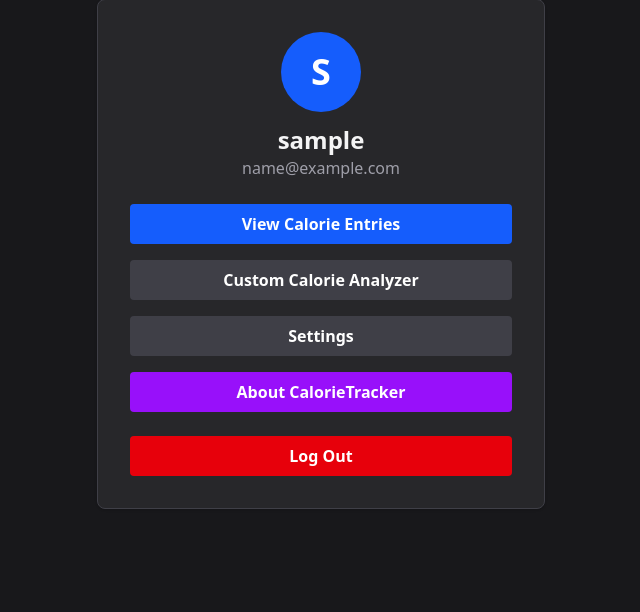
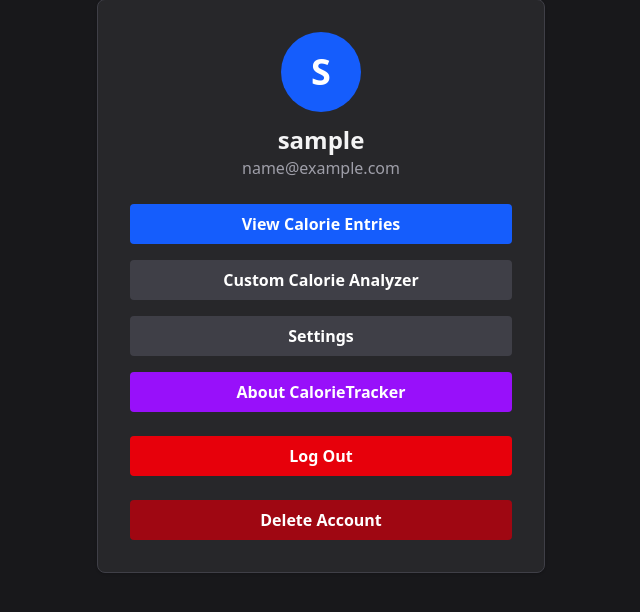
Before and after one commit to spkal01/CalorieTracker, a Flask app: page /profile in a window 1280 px wide. Shown: the part 106-718 px from the top of the page, without its empty margins (319-959 px from the left). Run offline with Flask 3, Linux system fonts and the light colour scheme; the visitor is signed in with stand-in values (Sample User, id 1).

Commit message:
Add a way for users to delete their accounts

```diff
--- a/calorie_tracker/models.py
+++ b/calorie_tracker/models.py
@@ -30,7 +30,7 @@ class User(db.Model, UserMixin):
     weight = db.Column(db.Float, nullable=True)
     height = db.Column(db.Float, nullable=True)
     daily_calorie_goal = db.Column(db.Integer, nullable=True)
-    saved_calories = db.relationship('SavedCalories', backref='user', lazy=True)
+    saved_calories = db.relationship('SavedCalories', backref='user', lazy=True, cascade="all, delete-orphan")
     email = db.Column(db.String(150), unique=True, nullable=False)
     is_admin = db.Column(db.Boolean, default=False)
 
--- a/calorie_tracker/routes.py
+++ b/calorie_tracker/routes.py
@@ -144,6 +144,15 @@ def logout():
     logout_user()
     flash('You have been logged out.', 'success')
     return redirect(url_for('login'))
+
+@app.route('/delete_account', methods=['POST'])
+@login_required
+def delete_account():
+    db.session.delete(current_user)
+    db.session.commit()
+    logout_user()
+    flash('Your account and all associated data have been permanently deleted.', 'success')
+    return redirect(url_for('landing'))
 
 def password_strength_score(password):
     import re
--- a/calorie_tracker/static/css/output.css
+++ b/calorie_tracker/static/css/output.css
@@ -973,6 +973,9 @@
   .bg-red-600 {
     background-color: var(--color-red-600);
   }
+  .bg-red-800 {
+    background-color: var(--color-red-800);
+  }
   .bg-red-800\/50 {
     background-color: color-mix(in srgb, oklch(44.4% 0.177 26.899) 50%, transparent);
     @supports (color: color-mix(in lab, red, red)) {
@@ -1839,6 +1842,13 @@
     &:hover {
       @media (hover: hover) {
         background-color: var(--color-red-700);
+      }
+    }
+  }
+  .hover\:bg-red-900 {
+    &:hover {
+      @media (hover: hover) {
+        background-color: var(--color-red-900);
       }
     }
   }
--- a/calorie_tracker/templates/profile.html
+++ b/calorie_tracker/templates/profile.html
@@ -28,6 +28,11 @@
                     Log Out
                 </button>
             </form>
+            <form action="{{ url_for('delete_account') }}" method="POST" onsubmit="return confirm('Are you sure you want to permanently delete your account and all your data? This action cannot be undone.');">
+                <button type="submit" class="w-full bg-red-800 hover:bg-red-900 text-white font-semibold py-2 px-4 rounded transition mt-2">
+                    Delete Account
+                </button>
+            </form>
         </div>
     </div>
 </div>
```
